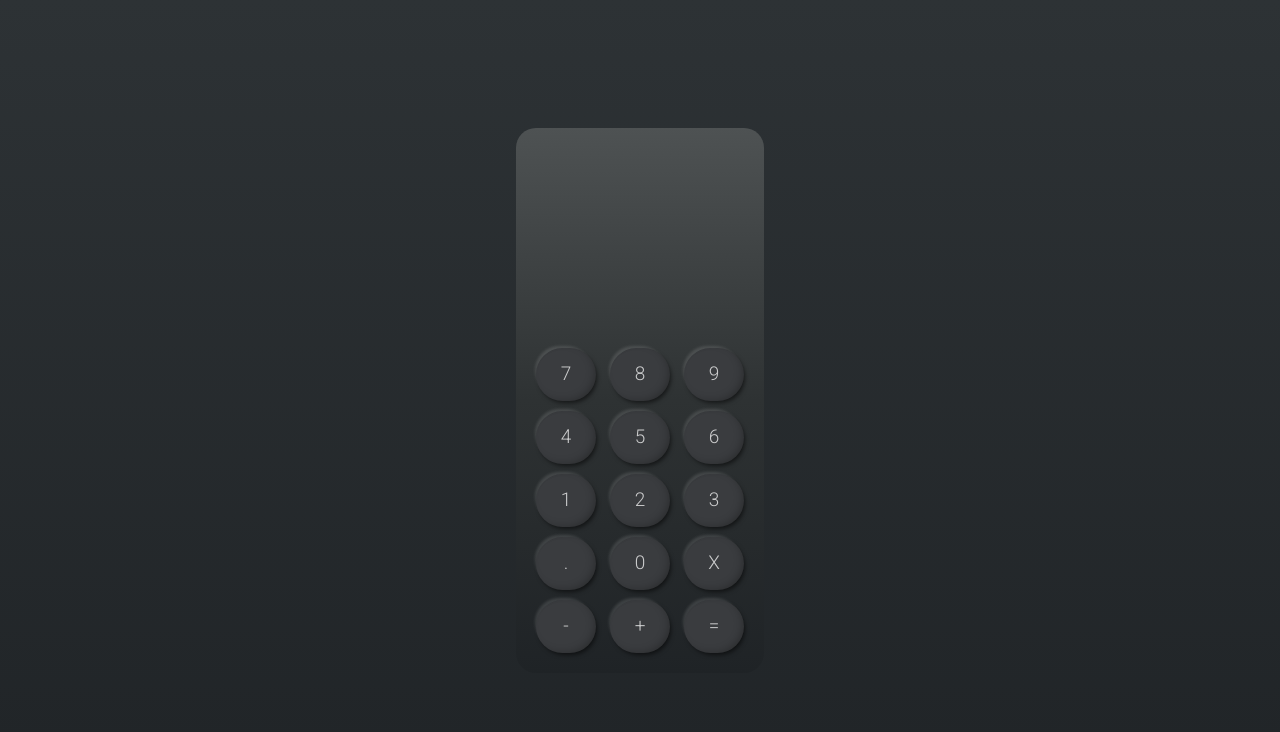
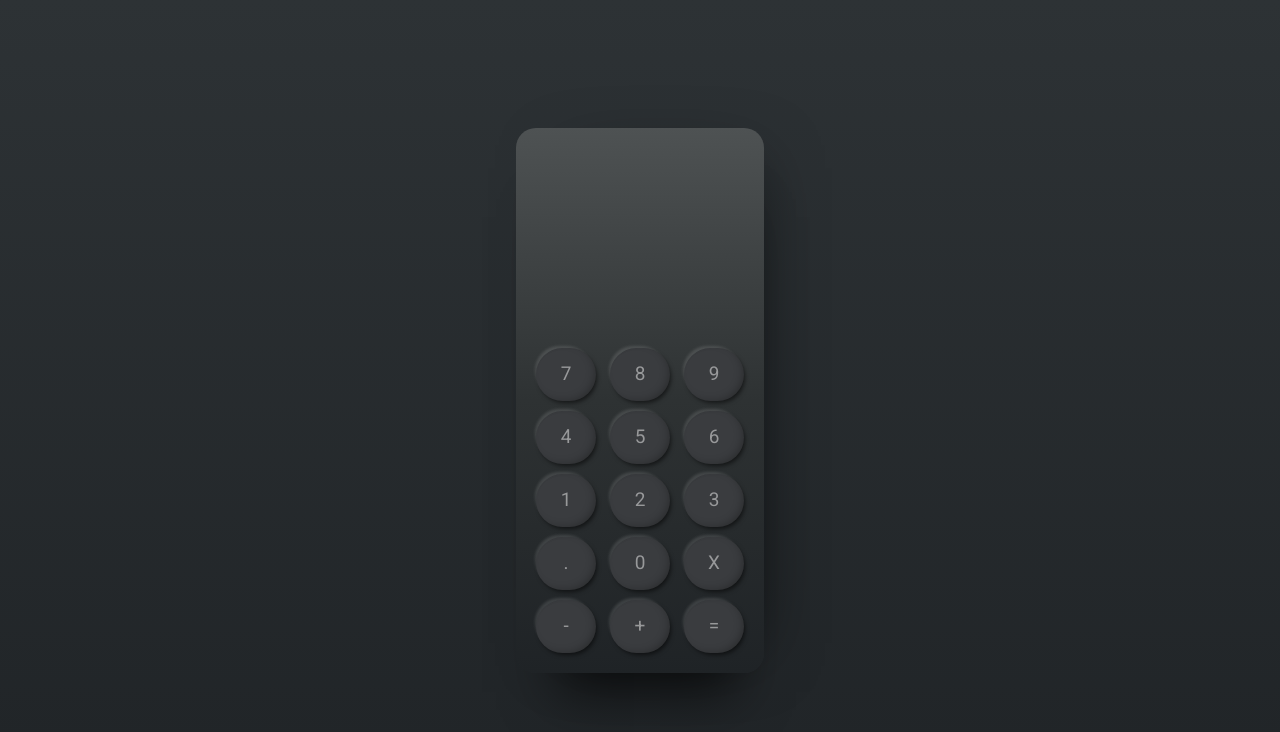
Before and after one commit to priyan1995/calculator, a plain HTML site: page index.html in a window 1280 px wide. Drawn offline with nearby package versions, Linux system fonts and the light colour scheme.

Commit message:
calculator stylling

```diff
--- a/style.css
+++ b/style.css
@@ -14,12 +14,12 @@
     width: 60px;
     height: 53px;
     background: #3a3c3f;
-    color: #ffffffbd;
+    color: #ffffff7a;
     box-shadow: 2px 3px 4px -1px #0000008a, -3px -4px 3px -2px #ffffff21, inset 2px 6px 3px -7px #0000001c, inset -4px -3px 10px -4px #0000004f;
     font-size: 19px;
     /* border-right: 1px solid #1f1f1f; */
     /* border-bottom: 1px solid #1f1f1f; */
-    font-weight: 300;
+    font-weight: 400;
 }
 
 *{
@@ -30,6 +30,7 @@
     padding: 15px 15px;
     background: linear-gradient(to top, #1f2326, #2e3233, #4e5253);
     border-radius: 20px;
+    box-shadow: 6px 54px 50px -35px #000000a1, 20px 5px 69px -35px #000000a1;
 }
 
 .display{
```
